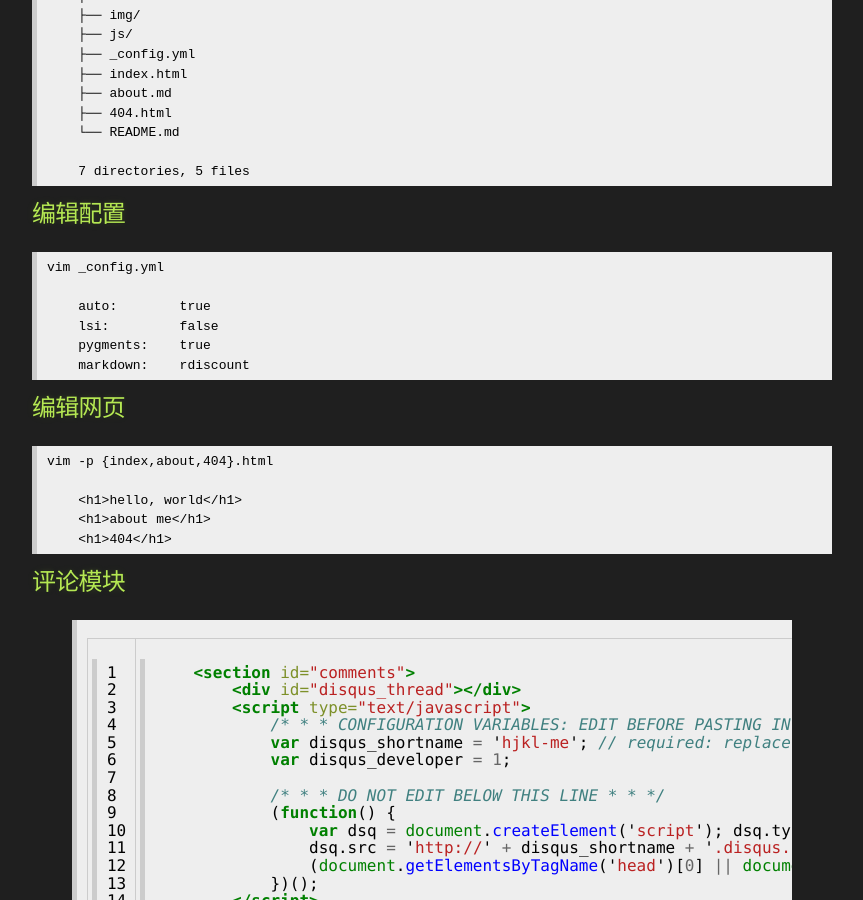
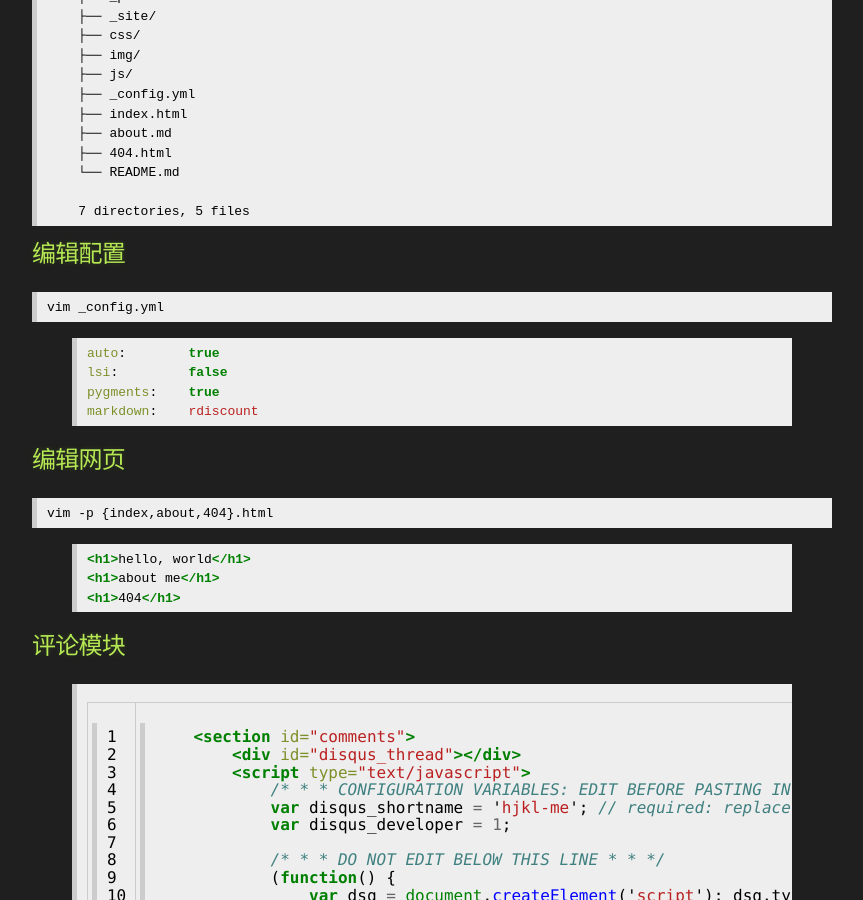
Before and after one commit to gotovoid/hjkl, a Jekyll site: the page built from _posts/2012-05-29-jekyll.md, in a window 1280 px wide and 900 px high, scrolled down 1037 px. Shown: the whole window, without its empty margins (208-1071 px from the left). Built offline with Jekyll 4.4.1, drawn with Linux system fonts in a browser that asks for light colours; Markdown is read by kramdown in place of the engine named in the settings; comment, search, counter and statistics services are not loaded; some of the changed text lies outside the part shown.

Commit message:
modify jekyll.md

```diff
--- a/_posts/2012-05-29-jekyll.md
+++ b/_posts/2012-05-29-jekyll.md
@@ -50,20 +53,24 @@ published:  true
 ## 编辑配置
     vim _config.yml
 
-        auto:        true
-        lsi:         false
-        pygments:    true
-        markdown:    rdiscount
+{% highlight yaml %}
+auto:        true
+lsi:         false
+pygments:    true
+markdown:    rdiscount
+{% endhighlight %}
 
 ## 编辑网页
     vim -p {index,about,404}.html
 
-        <h1>hello, world</h1>
-        <h1>about me</h1>
-        <h1>404</h1>
+{% highlight html %}
+<h1>hello, world</h1>
+<h1>about me</h1>
+<h1>404</h1>
+{% endhighlight %}
 
 ## 评论模块
-{%highlight html linenos %}
+{% highlight html linenos %}
     <section id="comments">
         <div id="disqus_thread"></div>
         <script type="text/javascript">
```
Also changed, not shown: other parts of _posts/2012-05-29-jekyll.md (+3 -0 lines).
